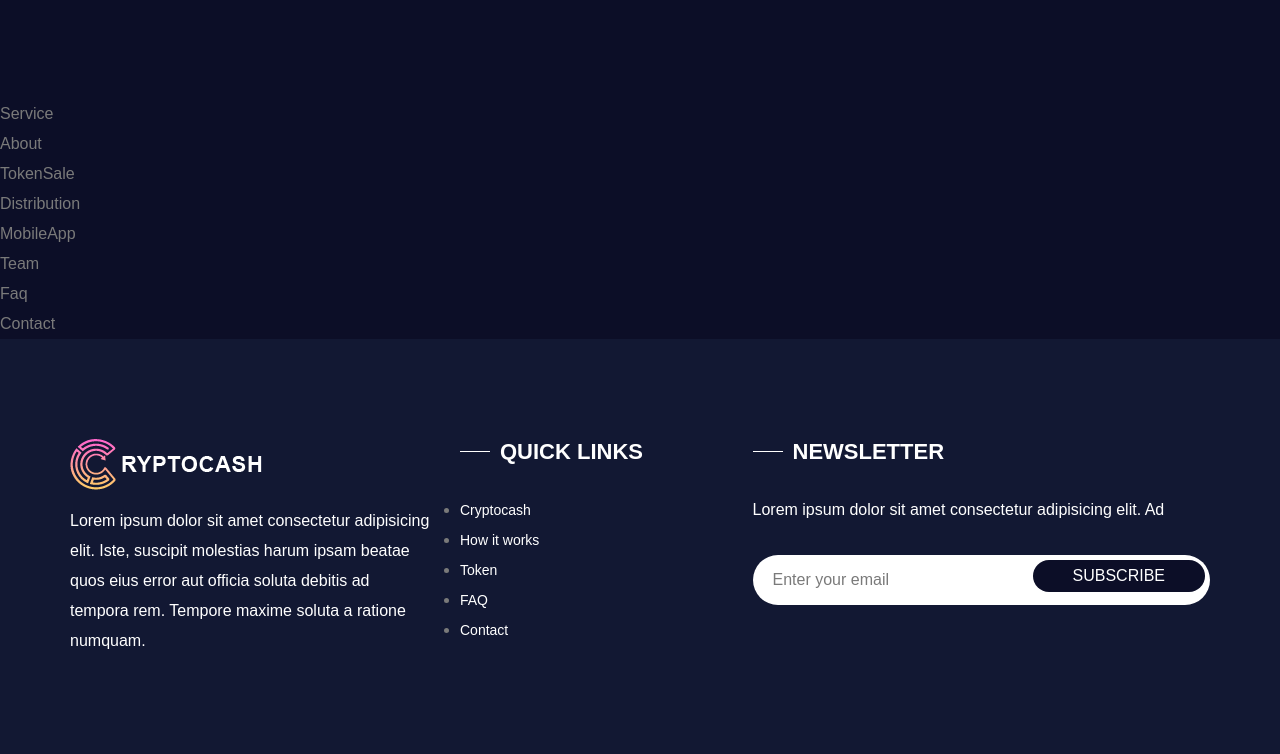
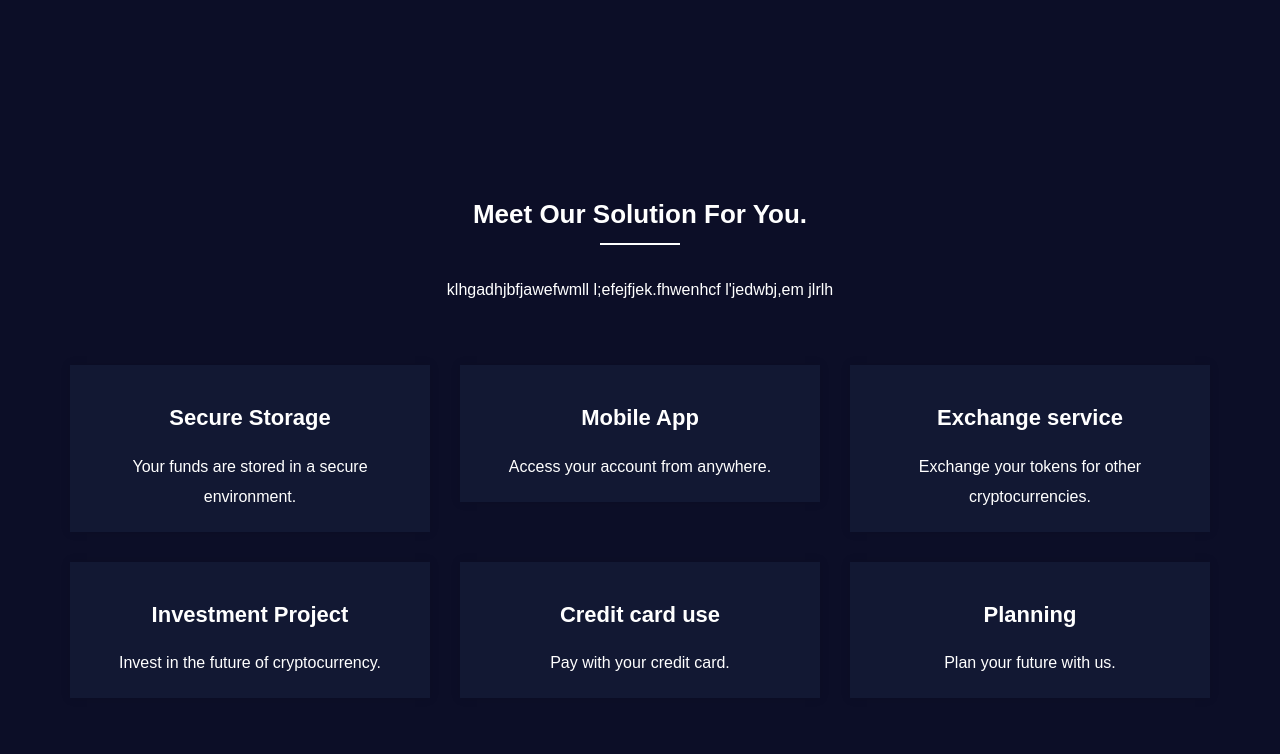
Before and after one commit to panditdhamdhere/Token_sale, a Next.js app: page / in a window 1280 px wide. Shown: the part 639-1393 px from the top of the page. Built offline with nearby package versions, Linux system fonts and the light colour scheme.

Commit message:
services added

```diff
--- a/Components/Banner.jsx
+++ b/Components/Banner.jsx
@@ -102,7 +102,7 @@ const Banner = ({ transerNativeToken }) => {
                   <span>Ripple</span>
                 </li>
               </ul>
-              <div id="whitepaper" className="team_popup mfp-hide" >
+              <div id="whitepaper" className="team_popup mfp-hide">
                 <div className="row m-0">
                   <div className="col-md-7 ">
                     <div className="pt-3 pb-3">
@@ -110,7 +110,7 @@ const Banner = ({ transerNativeToken }) => {
                         <h4> Download Whitepaper</h4>
                         <p>
                           Lorem ipsum dolor sit amet consectetur adipisicing
-                          elit. Sit et cumque,{" "}
+                          elit. Sit et cumquesdj,hsck shas bbsakljhnlfaaj,hcasfm, ajbsjkasfm bsadfj,jfajsm nsadlfj sajl,aamk. fadjhasj,,{" "}
                         </p>
                         <p>
                           Lorem ipsum dolor sit amet consectetur adipisicing
--- a/Components/Header.jsx
+++ b/Components/Header.jsx
@@ -34,7 +34,7 @@ const Header = ({ address, setAddress, connectWallet }) => {
   ];
 
   return (
-    <div className="header_wrap fixed-top">
+    <header className="header_wrap fixed-top">
       <div className="container-fluid">
         <nav className="navbar navbar-expand-lg">
           <a
@@ -115,7 +115,7 @@ const Header = ({ address, setAddress, connectWallet }) => {
           </div>
         </nav>
       </div>
-    </div>
+    </header>
   );
 };
 
--- a/Components/Service.jsx
+++ b/Components/Service.jsx
@@ -1,7 +1,75 @@
 import React from "react";
 
 const Service = () => {
-  return <div>Service</div>;
+  const services = [
+    {
+      title: "Secure Storage",
+      description: "Your funds are stored in a secure environment.",
+    },
+    {
+      title: "Mobile App",
+      description: "Access your account from anywhere.",
+    },
+    {
+      title: "Exchange service",
+      description: "Exchange your tokens for other cryptocurrencies.",
+    },
+    {
+      title: "Investment Project",
+      description: "Invest in the future of cryptocurrency.",
+    },
+    {
+      title: "Credit card use",
+      description: "Pay with your credit card.",
+    },
+
+    {
+      title: "Planning",
+      description: "Plan your future with us.",
+    },
+  ];
+
+  return (
+    <section id="service" className="small_pb">
+      <div className="container">
+        <div className="row align-items-center">
+          <div className="col-lg-8 offset-lg-2 col-md-12 col-sm-12">
+            <div className="title_default_light title_border text-center">
+              <h4
+                className="animation"
+                data-animation="fadeInUp"
+                data-animation-delay="0.2s"
+              >
+                Meet our solution for you.
+              </h4>
+              <p
+                className="animation"
+                data-animation="fadeInUp"
+                data-animation-delay="0.2s"
+              >
+                klhgadhjbfjawefwmll l;efejfjek.fhwenhcf l'jedwbj,em jlrlh
+              </p>
+            </div>
+          </div>
+        </div>
+
+        <div className="row">
+          {services.map((service, index) => (
+            <div key={index + 1} className="col-lg-4 col-md-6 col-sm-12">
+              <div
+                className="box_wrap text-center animation"
+                data-animation="fadeInUp"
+                data-animation-delay={`0.${index + 1}s`}
+              >
+                <h4>{service.title}</h4>
+                <p>{service.description}</p>
+              </div>
+            </div>
+          ))}
+        </div>
+      </div>
+    </section>
+  );
 };
 
 export default Service;
```
